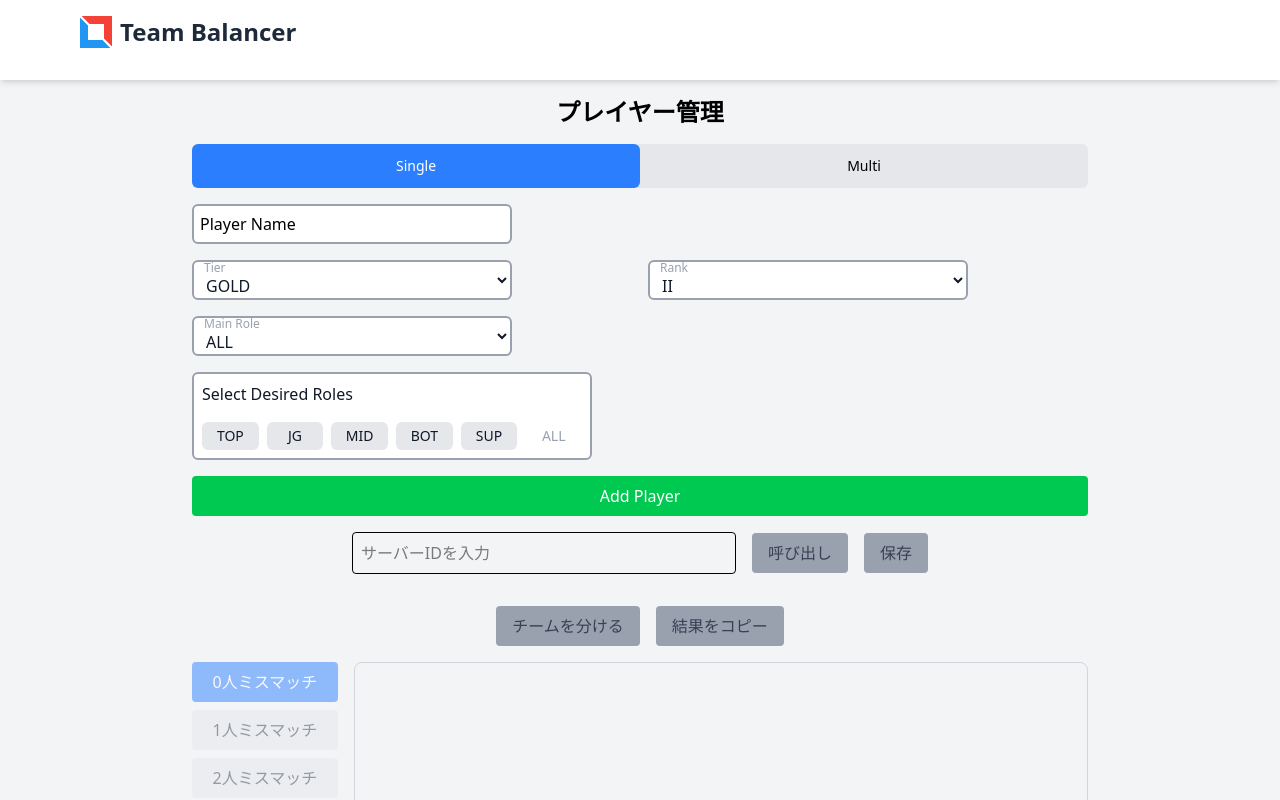
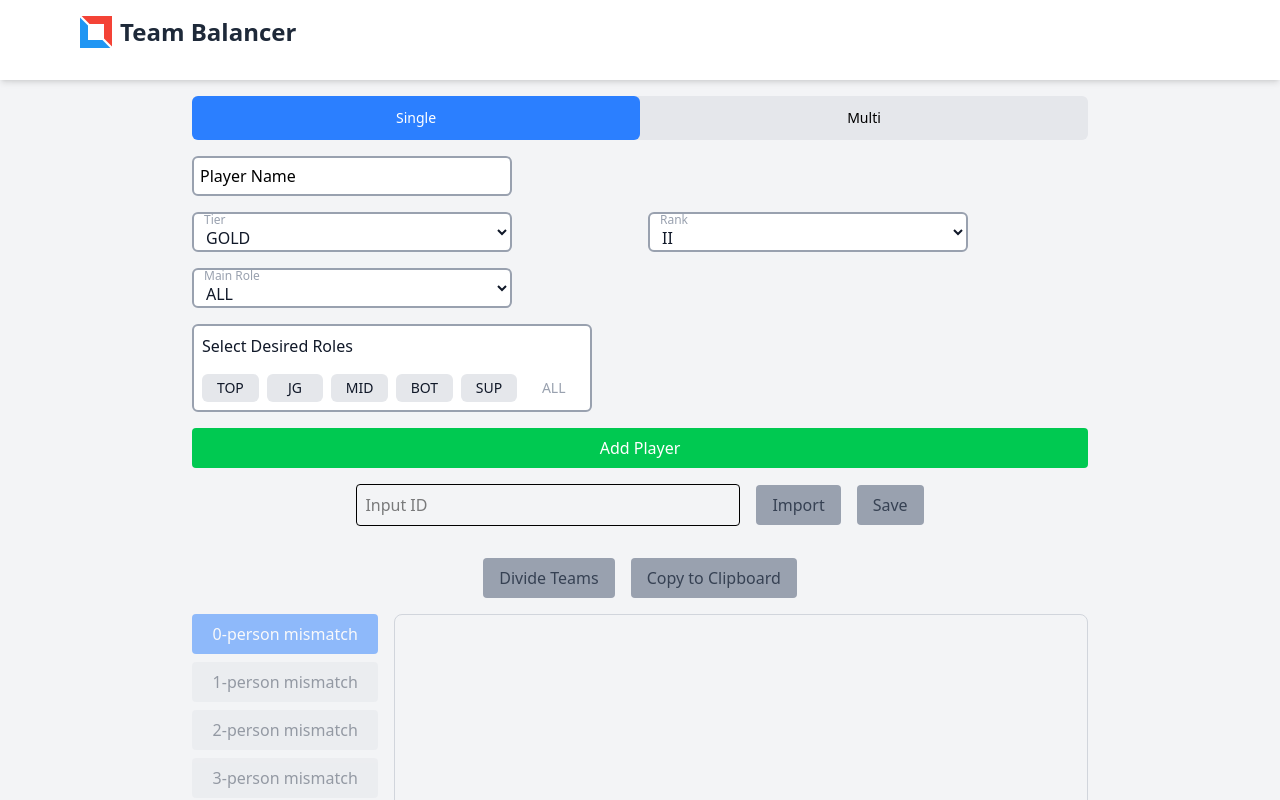
Before and after one commit to karasu354/team-balancer, a Next.js app: page / in a window 1280 px wide. Shown: the top 800 px of the page. Built offline with nearby package versions, Linux system fonts and the light colour scheme.

Commit message:
fix:all japanese display to english

```diff
--- a/components/DividedTeamTable.tsx
+++ b/components/DividedTeamTable.tsx
@@ -71,7 +71,7 @@ const DividedTeamTable: React.FC<DividedTeamTableProps> = ({
               : 'bg-green-500 text-white transition hover:bg-green-600'
           }`}
         >
-          {isLoading ? '分けています...' : 'チームを分ける'}
+          {isLoading ? 'Running...' : 'Divide Teams'}
         </button>
         <button
           onClick={handleCopyToClipboard}
@@ -82,7 +82,7 @@ const DividedTeamTable: React.FC<DividedTeamTableProps> = ({
               : 'bg-blue-500 text-white transition hover:bg-blue-600'
           }`}
         >
-          結果をコピー
+          Copy to Clipboard
         </button>
       </div>
 
@@ -105,7 +105,7 @@ const DividedTeamTable: React.FC<DividedTeamTableProps> = ({
                   : ''
               }`}
             >
-              {key}人ミスマッチ
+              {key}-person mismatch
             </button>
           ))}
         </div>
--- a/components/ServerIdForm.tsx
+++ b/components/ServerIdForm.tsx
@@ -54,7 +54,7 @@ const ServerIdForm: React.FC<ServerIdFormProps> = ({
     <div className="mb-4 flex items-center space-x-4">
       <input
         type="text"
-        placeholder="サーバーIDを入力"
+        placeholder="Input ID"
         value={serverId}
         onChange={(e) => setServerId(e.target.value)}
         className="w-96 rounded border p-2"
@@ -69,7 +69,7 @@ const ServerIdForm: React.FC<ServerIdFormProps> = ({
             : 'bg-blue-500 text-white transition hover:bg-blue-600'
         }`}
       >
-        {isLoading ? '読み込み中...' : '呼び出し'}
+        {isLoading ? 'Loading...' : 'Import'}
       </button>
 
       <button
@@ -81,7 +81,7 @@ const ServerIdForm: React.FC<ServerIdFormProps> = ({
             : 'bg-green-500 text-white transition hover:bg-green-600'
         }`}
       >
-        {isLoading ? '保存中...' : '保存'}
+        {isLoading ? 'Saving...' : 'Save'}
       </button>
     </div>
   )
--- a/pages/index.tsx
+++ b/pages/index.tsx
@@ -31,7 +31,6 @@ const Home = () => {
 
   return (
     <div className="flex flex-col items-center justify-center space-y-4 bg-gray-100 p-4">
-      <h1 className="text-2xl font-bold">プレイヤー管理</h1>
       <PlayerInputForm
         teamBalancer={teamBalancer}
         onAppUpdate={handleAppUpdate}
```
